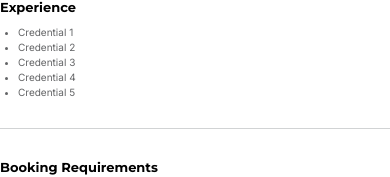
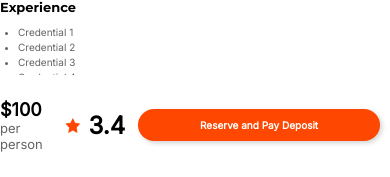
Before and after one commit to ericwm76/intueat, a React (Create React App) app: page / in a window 390 px wide. Shown: the part 669-846 px from the top of the page. Built offline with nearby package versions, Linux system fonts and the light colour scheme.

Commit message:
Style Reservations card for mobile and cause it to conditionally render child elements based on isMobile property

```diff
--- a/src/components/Reservations/Reservations.css
+++ b/src/components/Reservations/Reservations.css
@@ -13,9 +13,24 @@
   width: 200px;
 }
 
+.reservations-card-mobile {
+  position: fixed;
+  bottom: 0;
+  left: 0;
+  right: 0;
+  z-index: 10;
+  background-color: rgba(255, 255, 255, 1);
+  border: none;
+  height: 100px;
+  width: 100%;
+  margin: 0;
+  padding: 0;
+}
+
 .resy-header {
   display: flex;
   justify-content: space-between;
+  align-items: center;
   width: 100%;
 }
 
--- a/src/components/Reservations/Reservations.js
+++ b/src/components/Reservations/Reservations.js
@@ -1,25 +1,26 @@
 import React, {useState} from 'react';
+import ReviewAvg from '../ReviewAvg/ReviewAvg';
 import './Reservations.css';
 
-const Reservations = ({chefData}) => {
-  const [count, setCount] = useState(0)
-  const {reviews} = chefData;
-  const findReviewAvg = () => {
-    const reviewsSum = reviews.reduce((acc, review) => {
-      acc += review.rating;
-      return acc;
-    }, 0);
-    return reviewsSum / reviews.length;
-  };
-
+const Reservations = ({chefData, isMobile}) => {
+  const [count, setCount] = useState(0);
+  const selectCardStyle = () => {
+    if (isMobile) {
+      return (
+        <div className="reservations-card reservations-card-mobile">
+          <div className="resy-header">
+            <p className="price-per-person"><span className="price">${chefData.pricePerPerson}</span> per person</p>
+            <ReviewAvg reviews={chefData.reviews} />
+          <button className="reserve-btn">Reserve and Pay Deposit</button>
+          </div>
+        </div>
+      )
+    } else {
       return (
         <div className="reservations-card">
           <div className="resy-header">
             <p className="price-per-person"><span className="price">${chefData.pricePerPerson}</span> per person</p>
-        <div className="reviews">
-          <img className="large-star" src={require("../../assets/star.png")} alt="Orange star"/>
-          <h2 className="review-avg">{findReviewAvg()}</h2>
-        </div>
+            <ReviewAvg reviews={chefData.reviews} />
           </div>
           <div className="resy-inputs">
             <div className="resy-input">
@@ -46,5 +47,11 @@ const Reservations = ({chefData}) => {
         </div>
       )
     }
+  }
+
+  return (
+    selectCardStyle()
+  )
+}
 
 export default Reservations;
```
Lines whose indentation alone changed are shown as unchanged.
